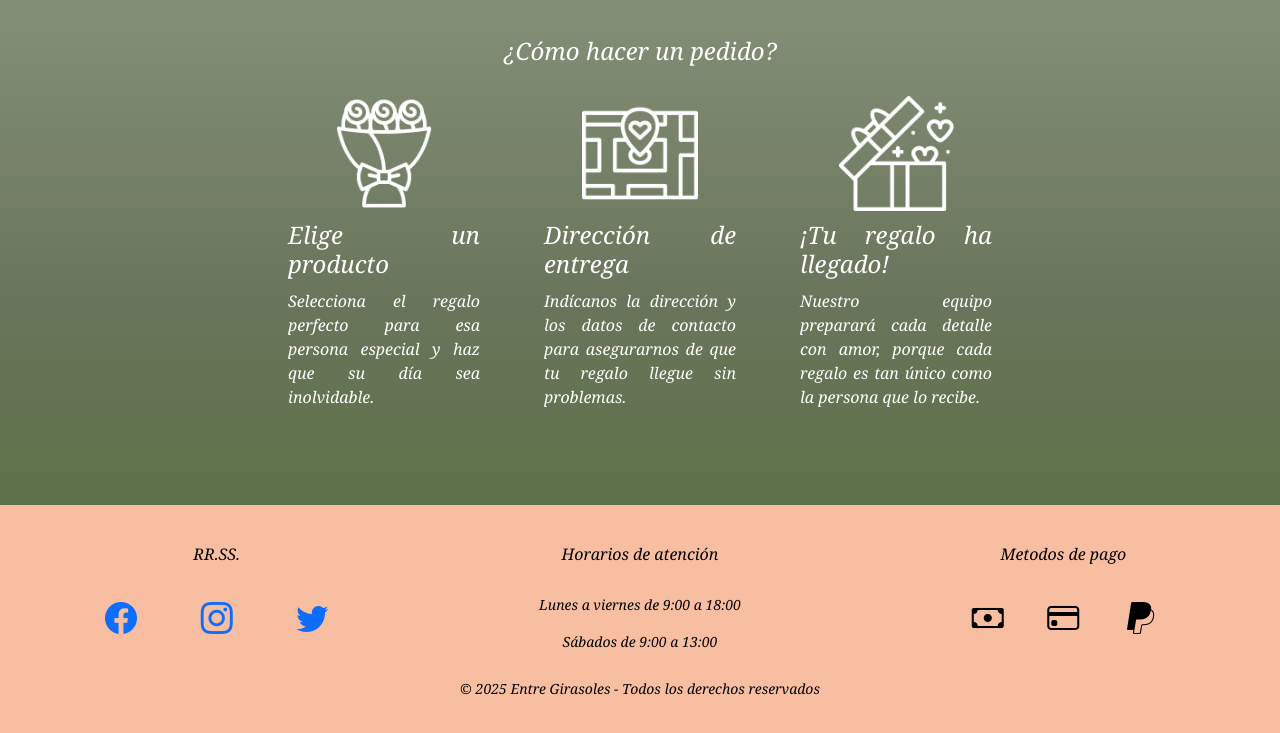
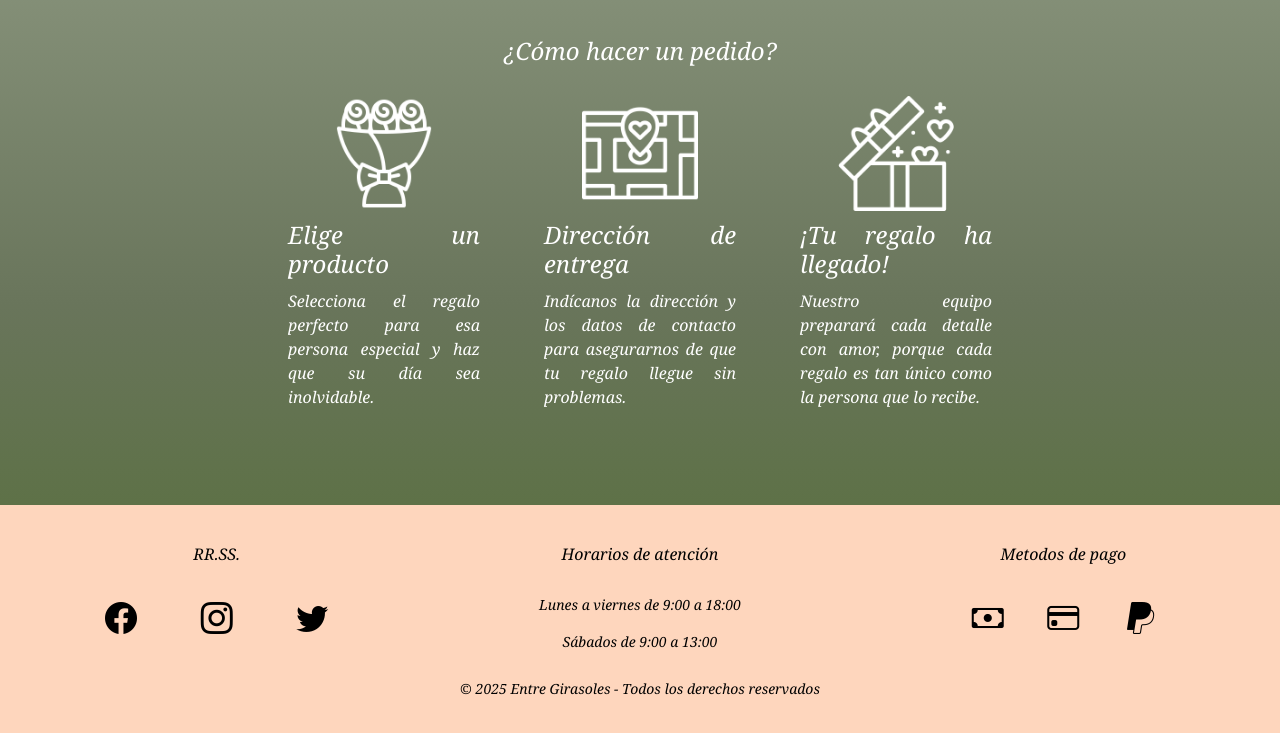
Before and after one commit to franciscoruiz85/DWFS_proyecto3, a plain HTML site: page index.html in a window 1280 px wide. Shown: the part 985-1718 px from the top of the page. Drawn offline with nearby package versions, Linux system fonts and the light colour scheme.

Commit message:
[modify]: fondo footer

```diff
--- a/styles.css
+++ b/styles.css
@@ -1,9 +1,8 @@
 body {
     font-family: Georgia, 'Times New Roman';
     font-style: oblique;
-    background-color: #f8f8f7;
     background: linear-gradient(#fdfdfd, #dfe6d9,#8e9982, #69755b, #516D31);
-
+}
 .carousel-caption {
     position: absolute;
     bottom: 1.25rem;
@@ -18,7 +17,6 @@ body {
 }
 
 #categorias {
-    /*background-color: #516D31;**/
     display: flex;
     flex-direction: row;
     flex-wrap: wrap;
@@ -81,7 +79,6 @@ h4 {
 }
 
 #informacion {
-    /*background-color: #516D31;**/
     display: flex;
     flex-direction: row;
     flex-wrap: wrap;
@@ -113,7 +110,7 @@ h4 {
 }
 
 footer {
-    background-color: #f8bea1;
+    background-color: #FED6BD;
     color: black;
     justify-content: center;
     margin-top: 30px;
@@ -124,7 +121,6 @@ footer {
 footer h4 {
     font-size: 16px;
     text-align: center;
-    /* font-weight: bold; */
 }
 
 footer p {
@@ -151,6 +147,7 @@ footer p {
 
 p a {
     margin: 10px;
+    color: black;
 }
 
 p i {
```
Also changed, not shown: index.html (line endings or trailing spaces).
